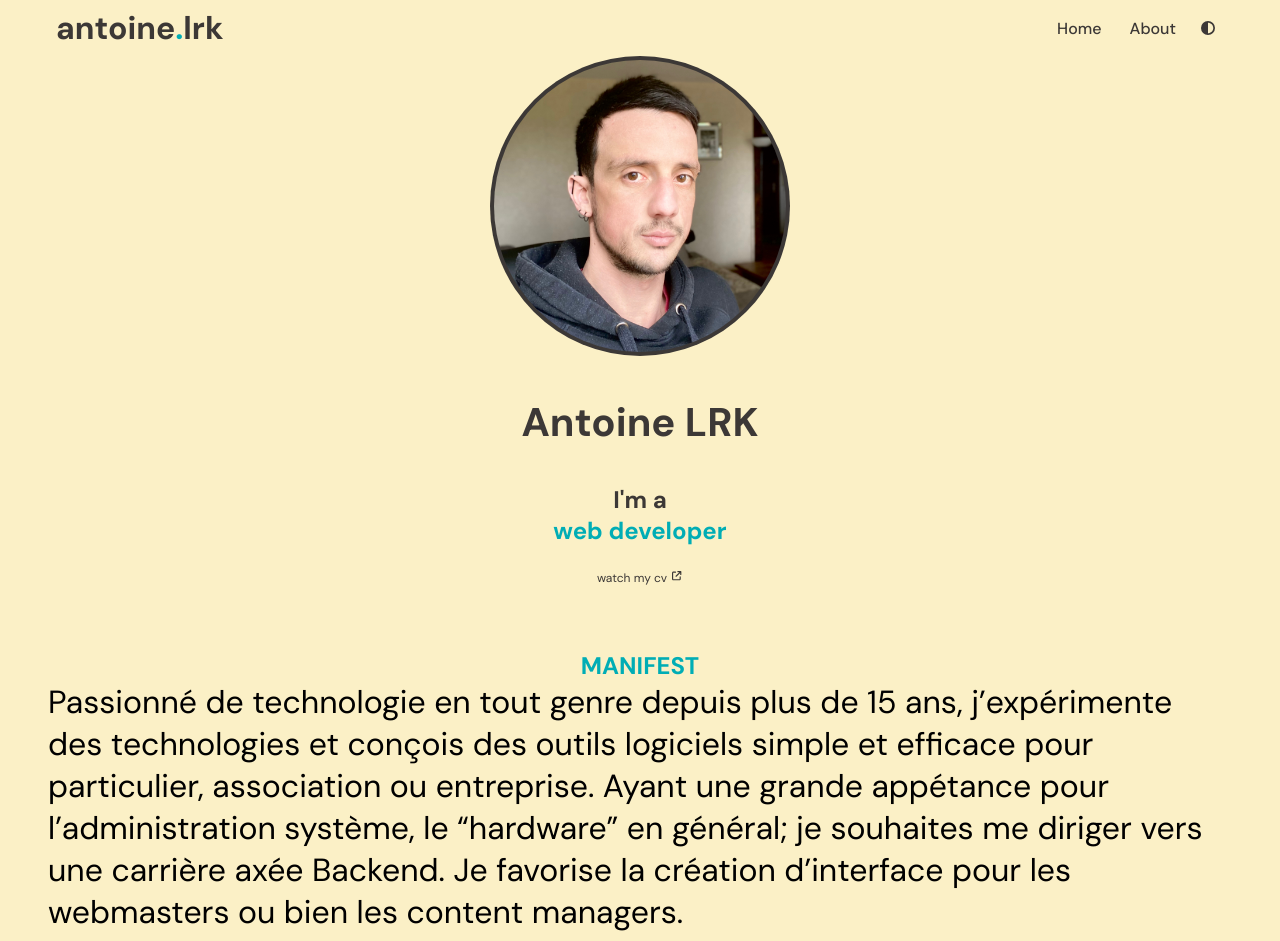
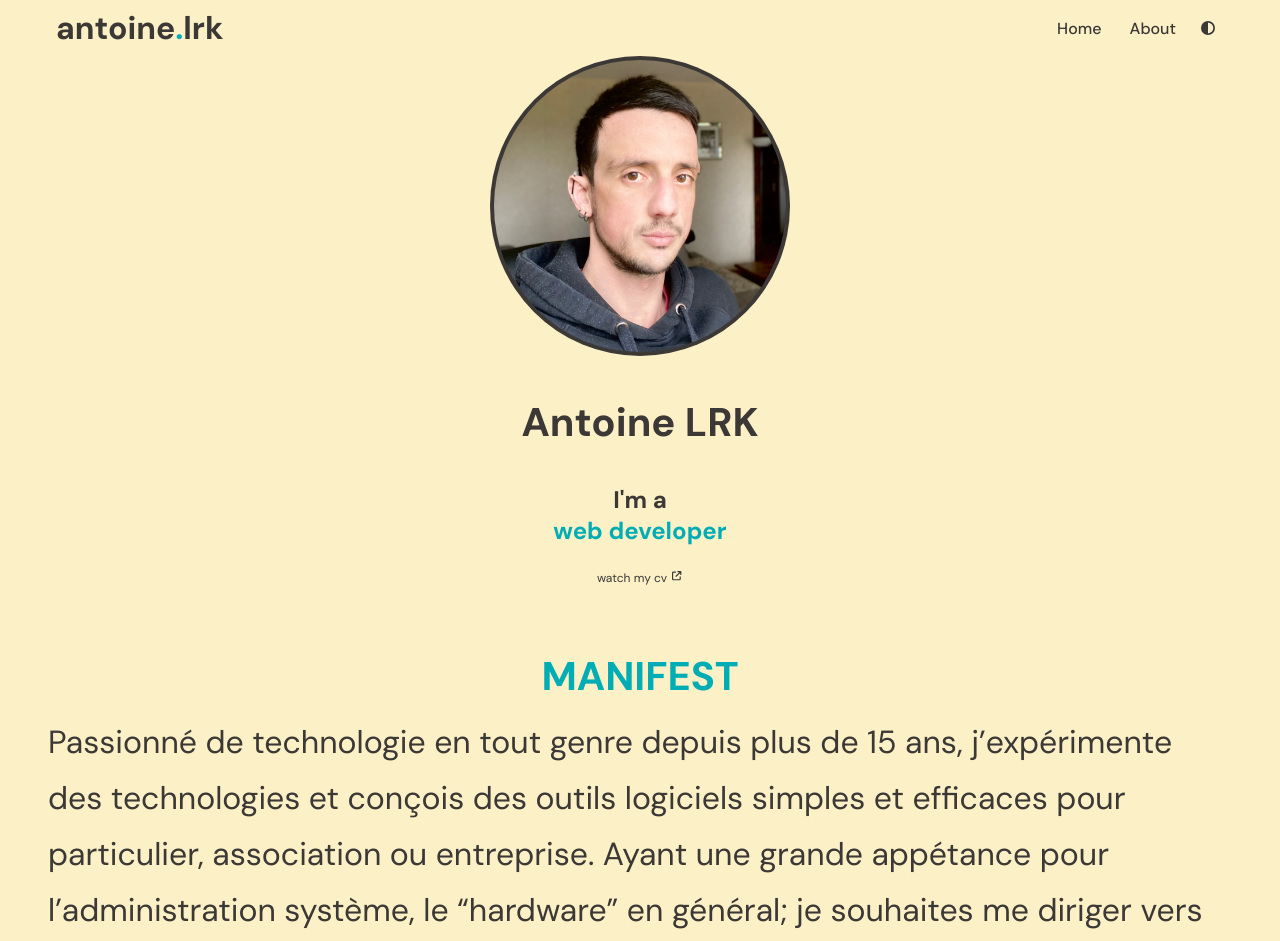
Before and after one commit to antoinelrk/AntoineLRK-Portfolio-App, a Next.js app: page / in a window 1280 px wide. Shown: the top 941 px of the page. Built offline with nearby package versions, Linux system fonts and the light colour scheme.

Commit message:
LRK-31: Finish manifest component

```diff
--- a/src/components/Manifest/Manifest.jsx
+++ b/src/components/Manifest/Manifest.jsx
@@ -5,7 +5,7 @@ export default function Testimonials () {
         <section className={Style.Manifest}>
             <h2 className={Style.sectionTitle}>MANIFEST</h2>
             <p>
-            Passionné de technologie en tout genre depuis plus de 15 ans, j’expérimente des technologies et conçois des outils logiciels simple et efficace pour particulier, association ou entreprise. Ayant une grande appétance pour l’administration système, le “hardware” en général; je souhaites me diriger vers une carrière axée Backend.
+            Passionné de technologie en tout genre depuis plus de 15 ans, j’expérimente des technologies et conçois des outils logiciels simples et efficaces pour particulier, association ou entreprise. Ayant une grande appétance pour l’administration système, le “hardware” en général; je souhaites me diriger vers une carrière axée Backend.
 Je favorise la création d’interface pour les webmasters ou bien les content managers.
             </p>
         </section>
--- a/src/components/Manifest/Manifest.module.scss
+++ b/src/components/Manifest/Manifest.module.scss
@@ -7,9 +7,15 @@
 
     h2.sectionTitle {
         color: var(--tonic);
+        font-size: 40px;
     }
 
     p {
+        margin-top: 12px;
         font-size: 2em;
+        line-height: 56px;
+        color: var(--foreground);
+        font-weight: 400;
+        font-family: 'DM Sans', sans-serif;
     }
 }
```
